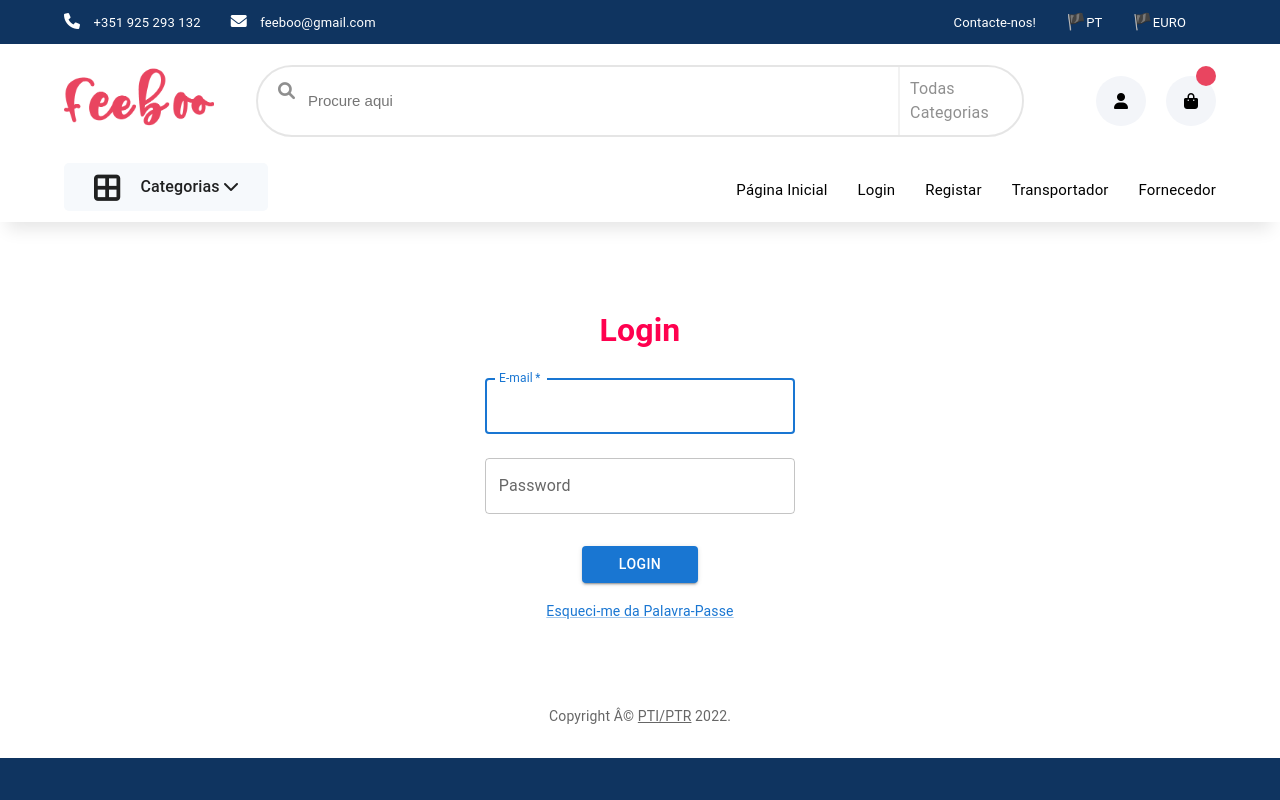
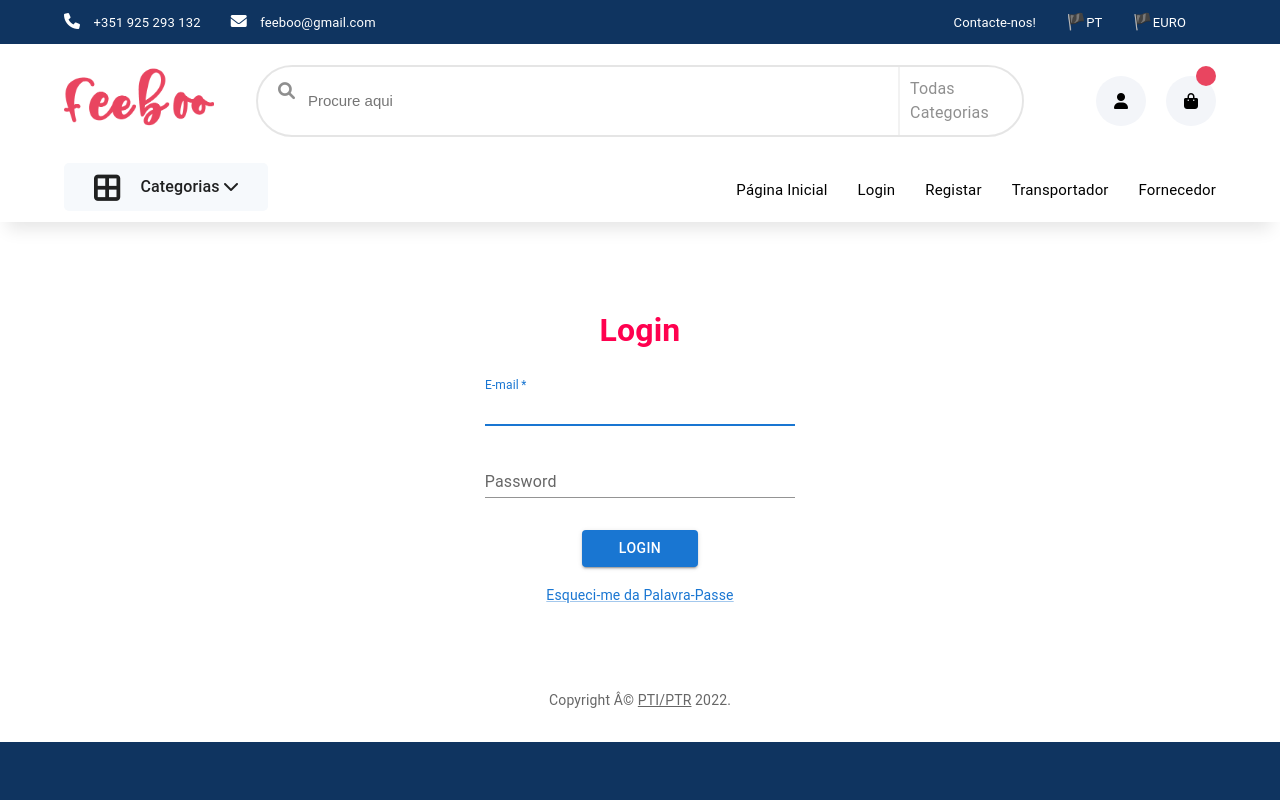
Before and after one commit to antonio-murta/PTI-PTR, a React (Create React App) app in the folder feebo-front/my-app/: page /login in a window 1280 px wide. Shown: the top 800 px of the page. Built offline with nearby package versions, Linux system fonts and the light colour scheme.

Commit message:
standard

```diff
--- a/feebo-front/my-app/src/pages/login.js
+++ b/feebo-front/my-app/src/pages/login.js
@@ -53,6 +53,7 @@ export default function SignIn() {
               alignItems='center'
               margin="normal"
               required
+              variant="standard"
               width='100%'
               id="email"
               label="E-mail"
@@ -63,6 +64,7 @@ export default function SignIn() {
             <TextField className='mail-login'
               margin="normal"
               width='100%'
+              variant="standard"
               name="password"
               label="Password"
               type="password"
```
